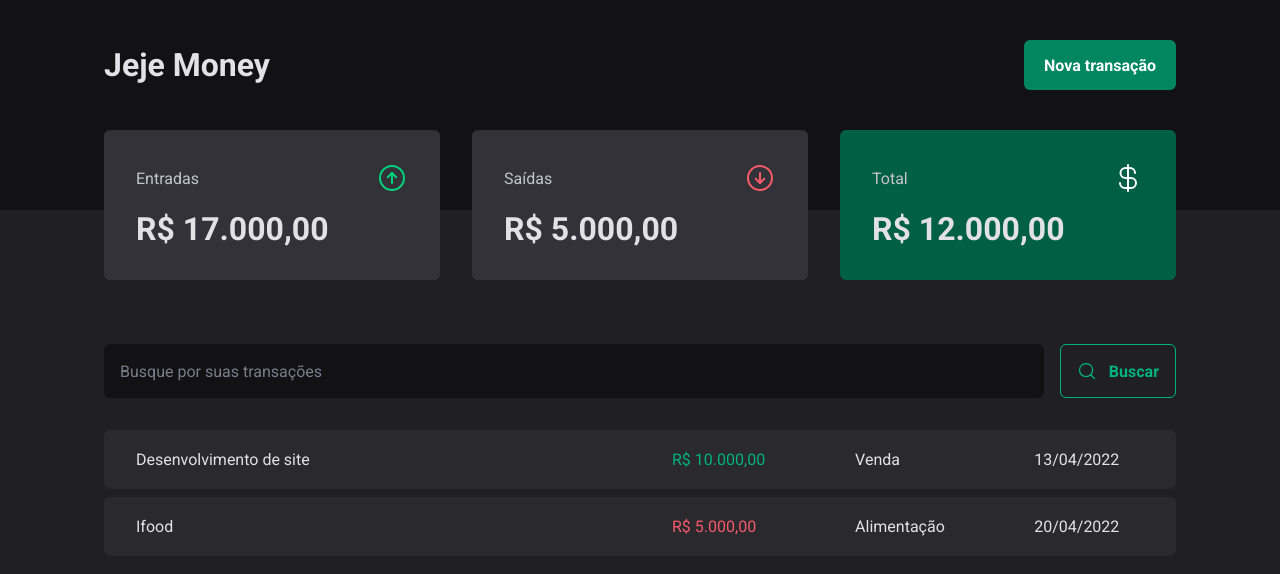
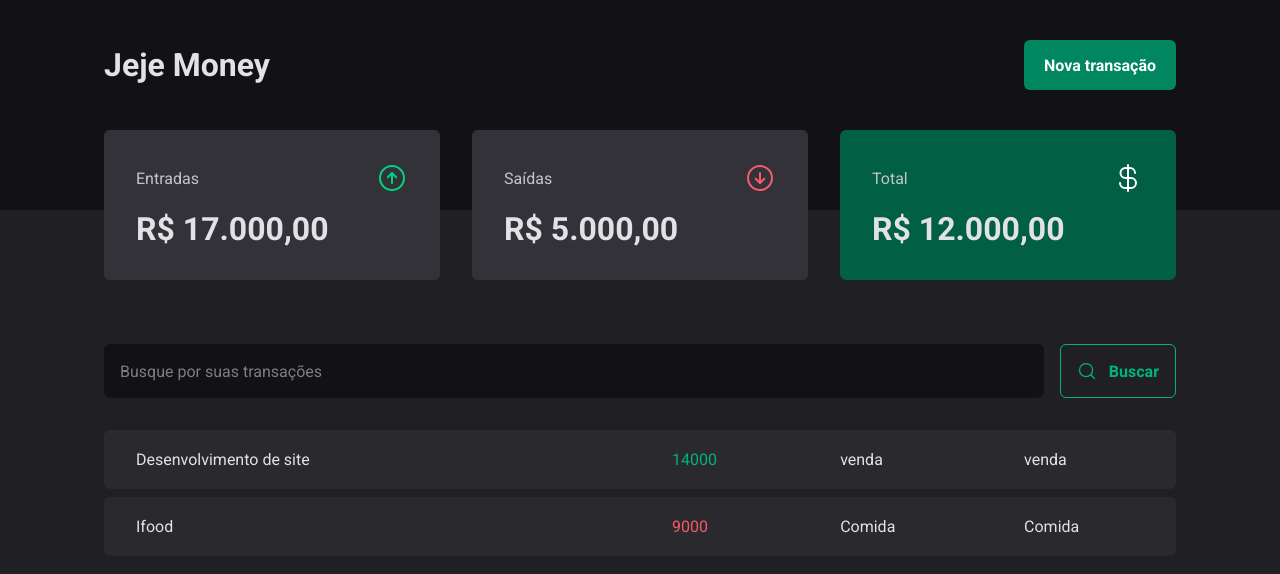
Before and after one commit to jeffersonbraster/control-money-react, a React (Vite) app: page / in a window 1280 px wide. Shown: the top 574 px of the page. Built offline with nearby package versions, Linux system fonts and the light colour scheme; data requests are answered from the project's data file.

Commit message:
fazendo requisição get

```diff
--- a/package.json
+++ b/package.json
@@ -6,7 +6,8 @@
   "scripts": {
     "dev": "vite",
     "build": "tsc && vite build",
-    "preview": "vite preview"
+    "preview": "vite preview",
+    "dev:server": "json-server server.json -w -d 500"
   },
   "dependencies": {
     "@radix-ui/react-dialog": "^1.0.0",
@@ -21,6 +22,7 @@
     "@types/react-dom": "^18.0.6",
     "@types/styled-components": "^5.1.25",
     "@vitejs/plugin-react": "^2.0.0",
+    "json-server": "^0.17.0",
     "typescript": "^4.6.4",
     "vite": "^3.0.0"
   }
--- /dev/null
+++ b/server.json
@@ -0,0 +1,20 @@
+{
+  "transactions": [
+    {
+      "id": 1,
+      "description": "Desenvolvimento de site",
+      "type": "income",
+      "category": "venda",
+      "price": 14000,
+      "createdAt": "2022-01-01T00:00:00"
+    },
+    {
+      "id": 2,
+      "description": "Ifood",
+      "type": "outcome",
+      "category": "Comida",
+      "price": 9000,
+      "createdAt": "2022-01-02T00:00:00"
+    }
+  ]
+}
--- a/src/pages/Transactions/index.tsx
+++ b/src/pages/Transactions/index.tsx
@@ -1,3 +1,4 @@
+import { useEffect, useState } from "react";
 import Header from "../../components/Header";
 import Summary from "../../components/Summary";
 import SearchForm from "./components/SearchForm";
@@ -7,7 +8,30 @@
   TransactionsTable,
 } from "./styles";
 
+interface Transaction {
+  id: number;
+  description: string;
+  type: "income" | "outcome";
+  value: number;
+  price: number;
+  category: string;
+  createdAt: Date;
+}
+
 const Transactions = () => {
+  const [transactions, setTransactions] = useState<Transaction[]>([]);
+
+  const loadTransactions = async () => {
+    const response = await fetch("http://localhost:3000/transactions");
+    const data = await response.json();
+
+    setTransactions(data);
+  };
+
+  useEffect(() => {
+    loadTransactions();
+  }, []);
+
   return (
     <>
       <Header />
@@ -18,23 +42,18 @@
 
         <TransactionsTable>
           <tbody>
-            <tr>
-              <td width="50%">Desenvolvimento de site</td>
-              <td>
-                <PriceHighLight variant="income">R$ 10.000,00</PriceHighLight>
-              </td>
-              <td>Venda</td>
-              <td>13/04/2022</td>
-            </tr>
-
-            <tr>
-              <td width="50%">Ifood</td>
-              <td>
-                <PriceHighLight variant="outcome">R$ 5.000,00</PriceHighLight>
-              </td>
-              <td>Alimentação</td>
-              <td>20/04/2022</td>
-            </tr>
+            {transactions.map((t) => {
+              return (
+                <tr key={t.id}>
+                  <td width="50%">{t.description}</td>
+                  <td>
+                    <PriceHighLight variant={t.type}>{t.price}</PriceHighLight>
+                  </td>
+                  <td>{t.category}</td>
+                  <td>{t.category}</td>
+                </tr>
+              );
+            })}
           </tbody>
         </TransactionsTable>
       </TransactionsContainer>
```
Also changed, not shown: 1 other file (tests, documents, lock files or other folders).
